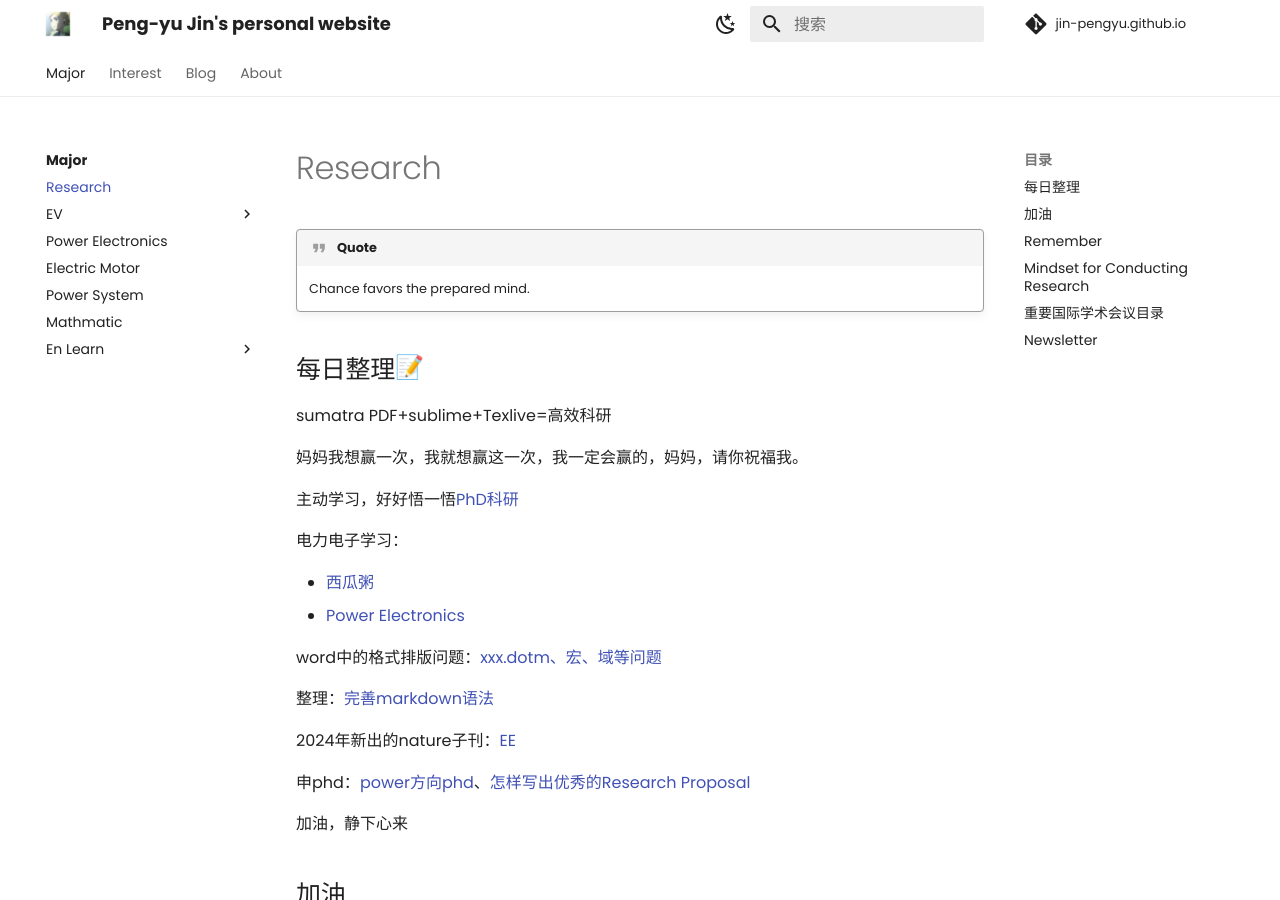
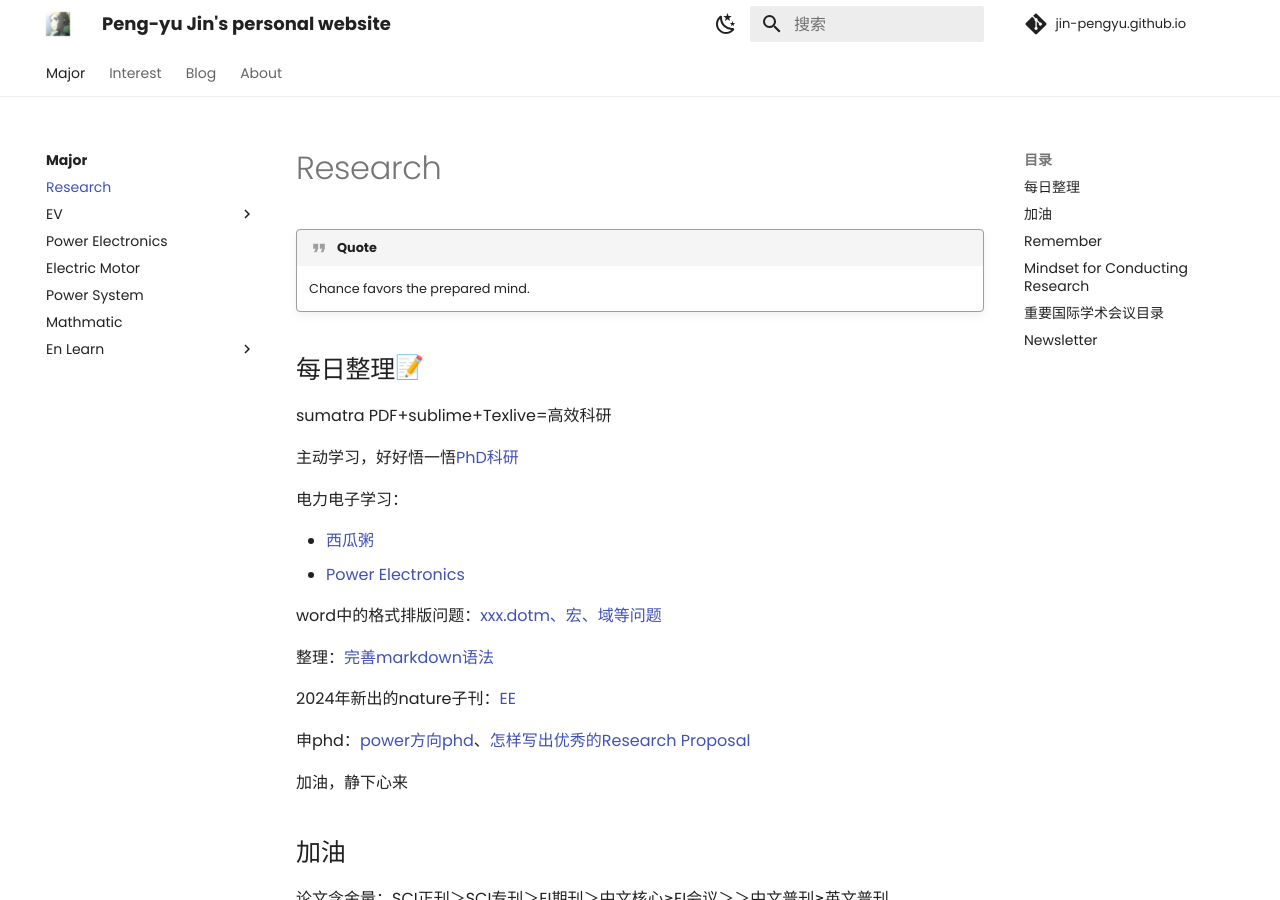
Before and after one commit to Pengyu-Jin/Pengyu-Jin.github.io, an MkDocs documentation site: the page built from docs/major/research/research.md, in a window 1280 px wide and 900 px high. Built offline with MkDocs 1.6.1 and Material for MkDocs 9.7.7, drawn with Linux system fonts in a browser that asks for light colours; emoji names are drawn with the system emoji font; comment, search, counter and statistics services are not loaded.

Commit message:
research20240625

```diff
--- a/docs/major/research/research.md
+++ b/docs/major/research/research.md
@@ -4,8 +4,6 @@
 
 ## 每日整理:memo:
 sumatra PDF+sublime+Texlive=高效科研
-
-妈妈我想赢一次，我就想赢这一次，我一定会赢的，妈妈，请你祝福我。
 
 主动学习，好好悟一悟[PhD科研](https://zhuanlan.zhihu.com/p/477439202){:target="_blank"}
 
```
Also changed, not shown: docs/interest/career/career.md (+2 -0 lines).
